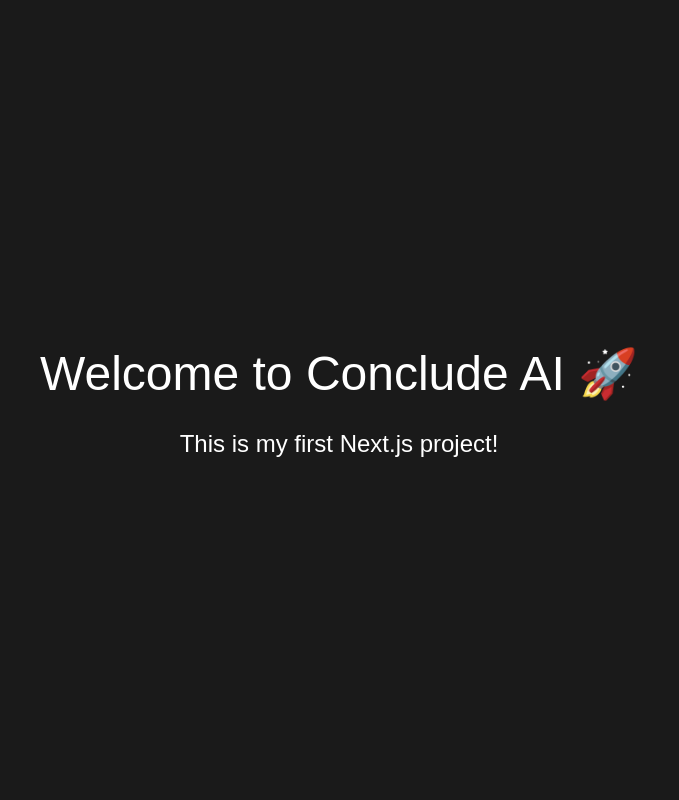
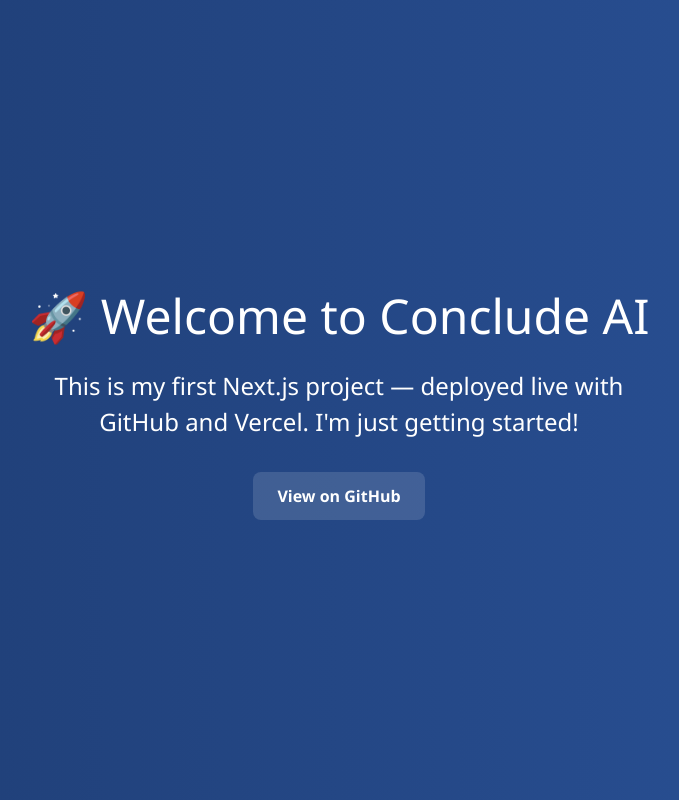
Before and after one commit to shaziamd1234-web/conclude-ai, a Next.js app: page / in a window 1280 px wide. Shown: the whole page, without its empty margins (301-980 px from the left). Built offline with nearby package versions, Linux system fonts and the light colour scheme.

Commit message:
Add styled homepage

```diff
--- a/app/page.tsx
+++ b/app/page.tsx
@@ -2,22 +2,47 @@ export default function Home() {
   return (
     <main
       style={{
+        minHeight: "100vh",
+        background: "linear-gradient(to right, #1e3c72, #2a5298)",
         display: "flex",
         flexDirection: "column",
+        justifyContent: "center",
         alignItems: "center",
-        justifyContent: "center",
-        height: "100vh",
-        backgroundColor: "#1a1a1a",
-        color: "#ffffff",
-        fontFamily: "Arial, sans-serif",
+        color: "#fff",
+        fontFamily: "Segoe UI, sans-serif",
+        padding: "2rem",
+        textAlign: "center",
       }}
     >
       <h1 style={{ fontSize: "3rem", marginBottom: "1rem" }}>
-        Welcome to Conclude AI 🚀
+        🚀 Welcome to Conclude AI
       </h1>
-      <p style={{ fontSize: "1.5rem" }}>
-        This is my first Next.js project!
+      <p style={{ fontSize: "1.5rem", maxWidth: "600px" }}>
+        This is my first Next.js project — deployed live with GitHub and Vercel. I'm just getting started!
       </p>
+      <a
+        href="https://github.com/shaziamd1234-web/conclude-ai"
+        target="_blank"
+        rel="noopener noreferrer"
+        style={{
+          marginTop: "2rem",
+          padding: "0.75rem 1.5rem",
+          backgroundColor: "#ffffff22",
+          borderRadius: "8px",
+          color: "#fff",
+          textDecoration: "none",
+          fontWeight: "bold",
+          transition: "background 0.3s",
+        }}
+        onMouseOver={(e) => {
+          e.currentTarget.style.backgroundColor = "#ffffff44";
+        }}
+        onMouseOut={(e) => {
+          e.currentTarget.style.backgroundColor = "#ffffff22";
+        }}
+      >
+        View on GitHub
+      </a>
     </main>
   );
 }
```
